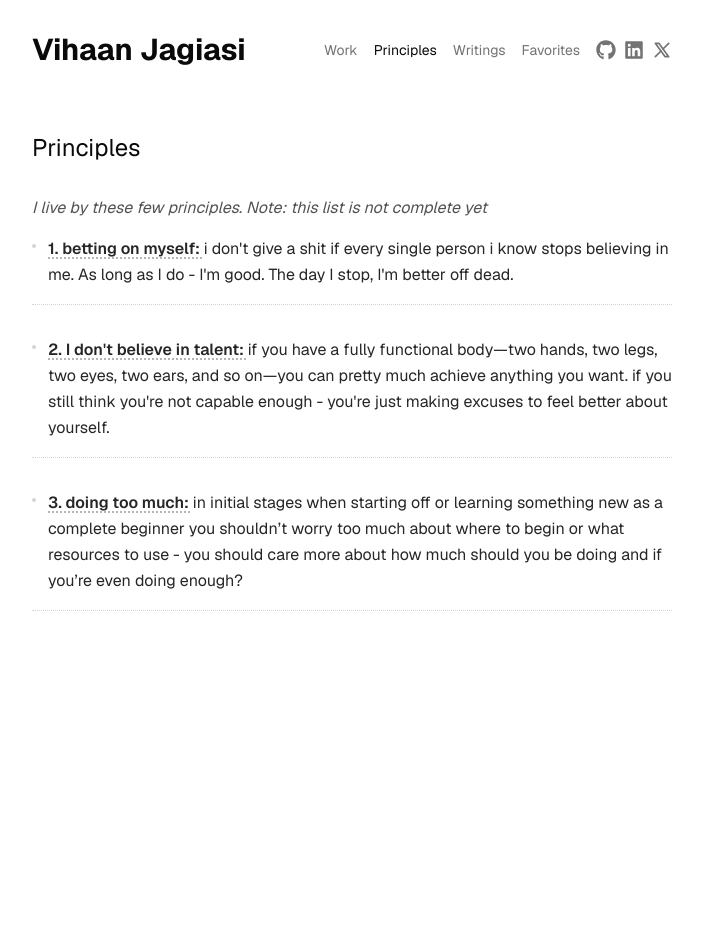
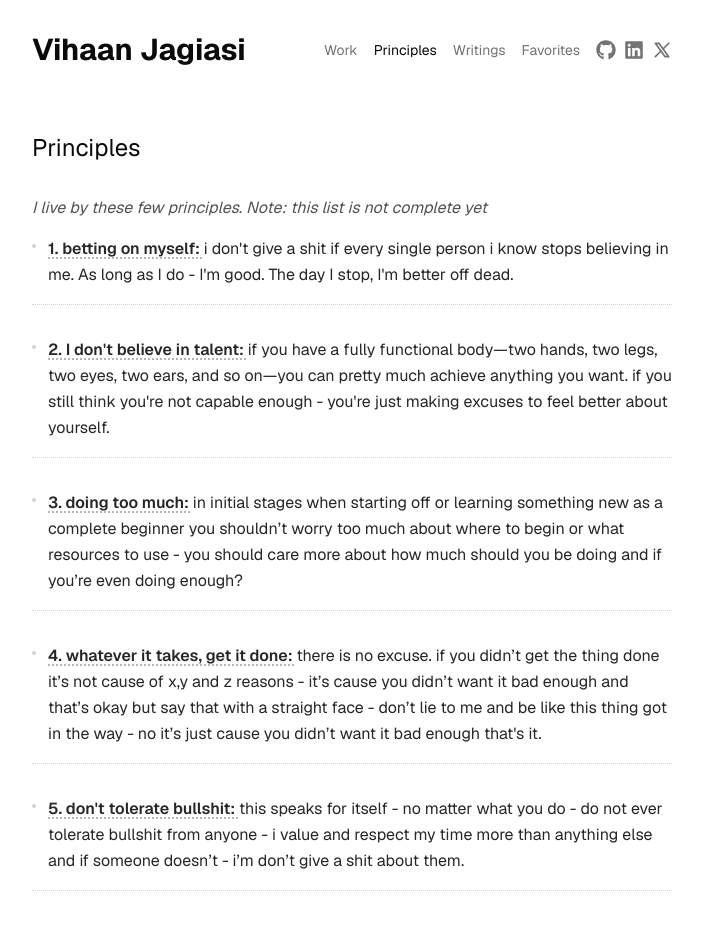
Before and after one commit to VJagiasi/personal-website, a Next.js app: page /principles in a window 1280 px wide. Shown: the top 930 px of the page, without its empty margins (288-990 px from the left). Before the commit the page ends 800 px from the top, so only its background shows below. Built offline with nearby package versions, Linux system fonts and the light colour scheme.

Commit message:
update principles

```diff
--- a/app/principles/page.tsx
+++ b/app/principles/page.tsx
@@ -61,6 +61,22 @@ export default function PrinciplesPage() {
             in initial stages when starting off or learning something new as a complete beginner you shouldn’t worry too much about where to begin or what resources to use - you should care more about how much should you be doing and if you’re even doing enough?
           </p>
         </motion.div>
+
+        <motion.div className="space-y-2 border-b border-dotted border-neutral-300 pb-4" variants={item}>
+          <p className="text-base leading-relaxed text-neutral-800 pl-4 relative">
+          <span className="font-semibold decoration-dotted decoration-neutral-400 underline underline-offset-4 hover:decoration-neutral-800 transition-colors">4. whatever it takes, get it done: </span>
+            <span className="absolute left-0 top-[0.5em] w-1 h-1 bg-neutral-300 rounded-full" />
+            there is no excuse. if you didn’t get the thing done it’s not cause of x,y and z reasons - it’s cause you didn’t want it bad enough and that’s okay but say that with a straight face - don’t lie to me and be like this thing got in the way - no it’s just cause you didn’t want it bad enough that's it.
+          </p>
+        </motion.div>
+
+        <motion.div className="space-y-2 border-b border-dotted border-neutral-300 pb-4" variants={item}>
+          <p className="text-base leading-relaxed text-neutral-800 pl-4 relative">
+          <span className="font-semibold decoration-dotted decoration-neutral-400 underline underline-offset-4 hover:decoration-neutral-800 transition-colors">5. don't tolerate bullshit: </span>
+            <span className="absolute left-0 top-[0.5em] w-1 h-1 bg-neutral-300 rounded-full" />
+            this speaks for itself - no matter what you do - do not ever tolerate bullshit from anyone - i value and respect my time more than anything else and if someone doesn’t - i’m don’t give a shit about them.
+          </p>
+        </motion.div>
       </div>
     </motion.main>
   )
```
